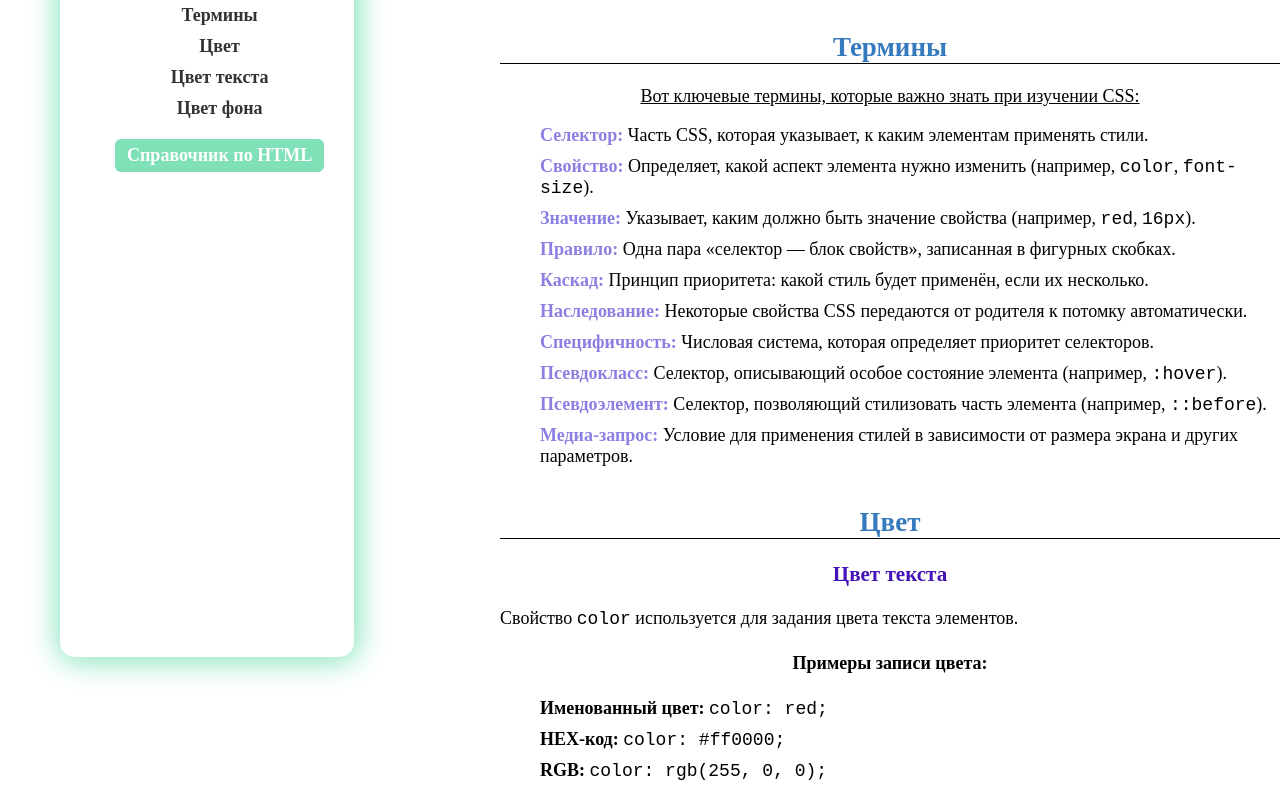
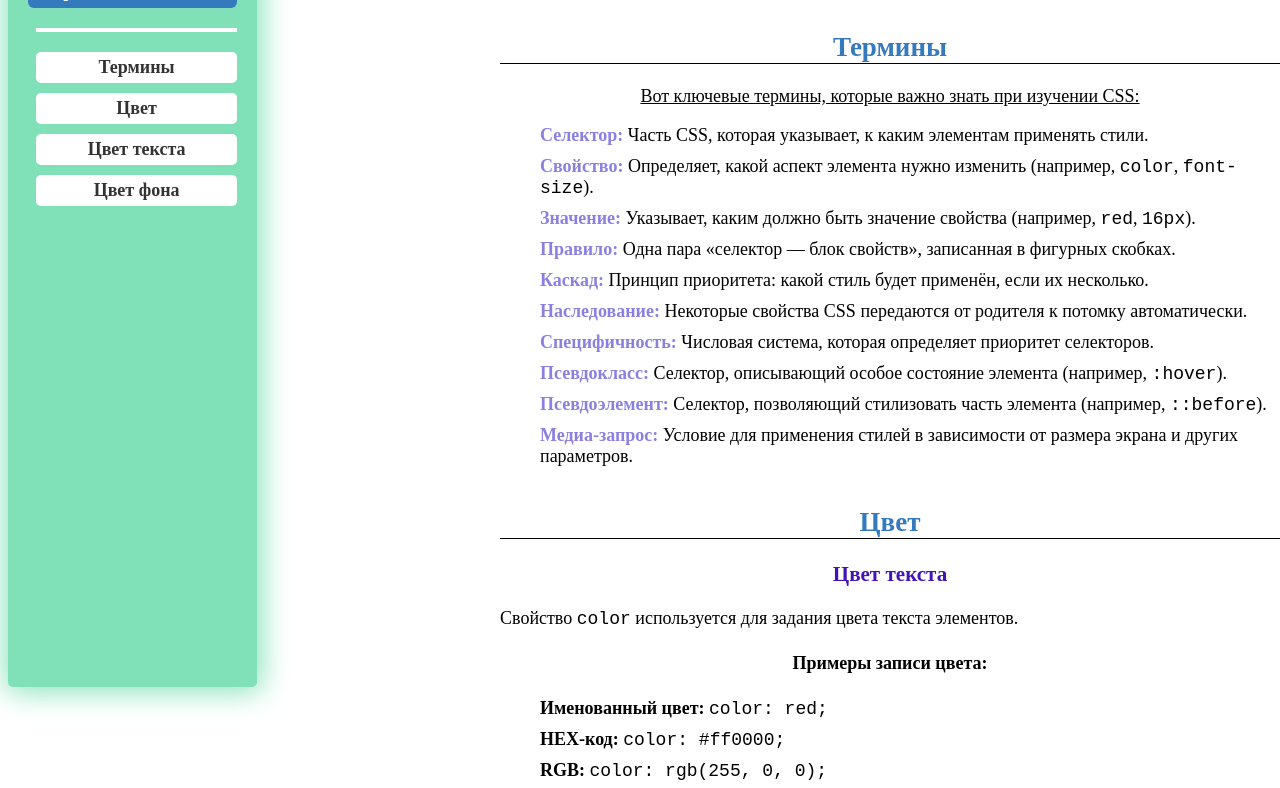
Before and after one commit to zaicenkolili42/-, a plain HTML site: page css.html in a window 1280 px wide. Shown: the part 81-869 px from the top of the page. Drawn offline with Linux system fonts and the light colour scheme.

Commit message:
bug fixes

```diff
--- a/css.html
+++ b/css.html
@@ -9,14 +9,19 @@
   <body>
     <aside class="sidebar">
       <ul class="TOC">
-        <li><a href="#terms">Термины</a></li>
-        <li><a href="#color">Цвет</a></li>
-        <li><a href="#text-color">Цвет текста</a></li>
-        <li><a href="#background-color">Цвет фона</a></li>
         <li>
-          <a href="index.html" target="_blank" class="external-link"
+          <a href="index.html" target="_blank" class="external-link HTML-part"
             >Справочник по HTML</a
           >
+        </li>
+        <hr />
+        <li class="nav-el"><a href="#terms" class="nav-links">Термины</a></li>
+        <li class="nav-el"><a href="#color" class="nav-links">Цвет</a></li>
+        <li class="nav-el">
+          <a href="#text-color" class="nav-links">Цвет текста</a>
+        </li>
+        <li class="nav-el">
+          <a href="#background-color" class="nav-links">Цвет фона</a>
         </li>
       </ul>
     </aside>
@@ -24,8 +29,10 @@
       <div class="container">
         <h1>Cправочник по CSS для бабули</h1>
         <section id="terms">
-          <h2>Термины</h2>
-          <p>Вот ключевые термины, которые важно знать при изучении CSS:</p>
+          <h2 class="section-heading">Термины</h2>
+          <p class="default-text">
+            Вот ключевые термины, которые важно знать при изучении CSS:
+          </p>
           <ul>
             <li>
               <strong>Селектор</strong>
@@ -85,9 +92,9 @@
           </ul>
         </section>
         <section>
-          <h2 id="color">Цвет</h2>
-          <h3 id="text-color">Цвет текста</h3>
-          <p>
+          <h2 id="color" class="section-heading">Цвет</h2>
+          <h3 id="text-color" class="section-subheading">Цвет текста</h3>
+          <p class="default-text">
             Свойство <code>color</code> используется для задания цвета текста
             элементов.
           </p>
@@ -131,7 +138,7 @@
             <li>По умолчанию цвет зависит от темы браузера и настроек.</li>
           </ul>
           <h3 id="background-color">Цвет фона</h3>
-          <p>
+          <p class="default-text">
             Свойство <code>background-color</code> задаёт цвет фона
             HTML-элемента.
           </p>
--- a/css/style-css.css
+++ b/css/style-css.css
@@ -12,39 +12,51 @@ body {
 .sidebar {
   display: flex;
   flex-direction: column;
-  background-color: #ffffff;
-  padding: 30px;
-  padding-left: 15px;
+  background-color: #80e1b9;
+  padding: 20px;
   position: fixed;
-  margin-top: 3%;
-  border-radius: 15px;
+  margin-top: 1vh;
+  border-radius: 5px;
   -webkit-box-shadow: 1px 1px 30px 3px #80e1b9;
   box-shadow: 1px 1px 30px 3px #80e1b9;
-  margin-left: 60px;
-  margin-right: 100;
-  padding-bottom: 30;
-  padding-top: 30;
-  height: 80vh;
+  margin-left: 1vh;
+  padding-top: 5;
+  height: 90vh;
   overflow-y: scroll;
 }
-
-.sidebar ul {
+.TOC {
   list-style-type: none;
-  margin-left: 0;
+  margin-left: -4vh;
+}
+hr {
+  color: #fff;
+  border: 2px solid #fff;
+  margin: 20px 0;
 }
 
-.sidebar a {
+.nav-links {
   color: #333;
   text-decoration: none;
   text-align: center;
   display: block;
   margin-bottom: 10px;
+  background-color: white;
+  padding: 5px;
+  border-radius: 5px;
+}
+.nav-links:hover {
+  color: #ffffff;
+  text-decoration: none;
+  -webkit-box-shadow: 0px 2px 0px 7px rgba(255, 255, 255, 0.79);
+  box-shadow: 0px 2px 0px 7px rgba(255, 255, 255, 0.79);
+  background-color: #80e1b9;
 }
 .sidebar .external-link {
   display: inline-block;
   margin-top: 10px;
+  margin-left: -1vh;
   padding: 6px 12px;
-  background-color: #80e1b9;
+  background-color: #357abd;
   color: #fff;
   font-weight: bold;
   border-radius: 6px;
@@ -53,8 +65,13 @@ body {
 }
 
 .sidebar .external-link:hover {
+  color: #ffffff;
+  text-decoration: none;
+  -webkit-box-shadow: 0px 2px 0px 7px rgba(255, 255, 255, 0.79);
+  box-shadow: 0px 2px 0px 7px rgba(255, 255, 255, 0.79);
+}
+.HTML-part {
   background-color: #357abd;
-  text-decoration: none;
 }
 h1,
 h2,
@@ -75,7 +92,7 @@ h2 {
 ul li:not(.TOC li) {
   margin-bottom: 10px;
 }
-.TOC li {
+.nav-el {
   font-size: 18px;
   font-weight: bolder;
 }
--- a/css/style.css
+++ b/css/style.css
@@ -15,7 +15,7 @@ h1 {
 .sidebar {
   display: flex;
   flex-direction: column;
-  background-color: #ffffff;
+  background-color: #004080;
   padding: 30px;
   position: fixed;
   margin-top: -1vh;
@@ -30,7 +30,7 @@ h1 {
 
 .sidebar ul {
   list-style-type: none;
-  margin-left: 0;
+  margin-left: -3vh;
 }
 
 .sidebar a {
@@ -39,11 +39,19 @@ h1 {
   text-align: center;
   display: block;
   margin-bottom: 10px;
+  background-color: white;
+  padding: 5px;
+  border-radius: 5px;
 }
 
 .sidebar a:hover {
   color: #004080;
   text-decoration: none;
+  color: #ffffff;
+  text-decoration: none;
+  -webkit-box-shadow: 0px 2px 0px 7px rgba(255, 255, 255, 0.79);
+  box-shadow: 0px 2px 0px 7px rgba(255, 255, 255, 0.79);
+  background-color: #004080;
 }
 
 .container {
@@ -130,8 +138,8 @@ li {
 
 hr {
   border: none;
-  border-top: 1px solid #ccc;
-  margin: 2em 0;
+  border: 2px solid #fff;
+  margin: 20px 0;
 }
 
 img {
@@ -177,7 +185,7 @@ strong {
   margin-top: 10px;
   padding: 6px 12px;
   background-color: #4a90e2;
-  color: #fff;
+  color: #ffffff;
   font-weight: bold;
   border-radius: 6px;
   text-align: center;
@@ -185,6 +193,6 @@ strong {
 }
 
 .sidebar .external-link:hover {
-  background-color: #357abd;
+  color: #fff;
   text-decoration: none;
 }
```
Also changed, not shown: index.html (+22 -9 lines).
